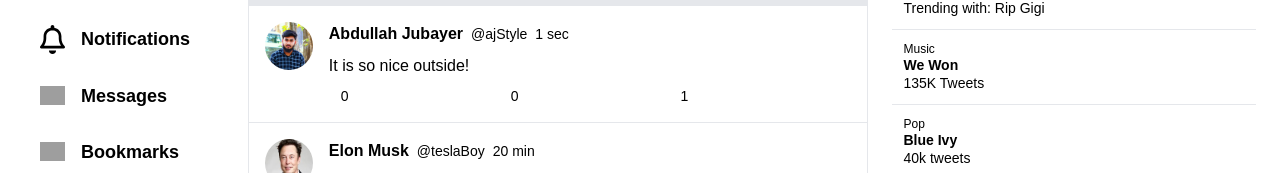
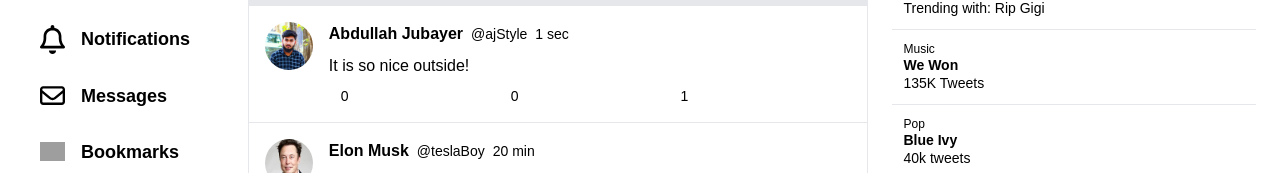
Before and after one commit to Abdullah9001/tweeter-clone, a Nuxt app: page / in a window 1280 px wide. Shown: the part 158-331 px from the top of the page. Built offline with nearby package versions, Linux system fonts and the light colour scheme; grey boxes are pictures that could not be loaded.

Commit message:
notification and messege icon done

```diff
--- a/pages/index.vue
+++ b/pages/index.vue
@@ -292,7 +292,7 @@ export default {
           title: "Notifications",
           id: "notifications",
         },
-        { src: "far fa-envelope", title: "Messages", id: "messages" },
+        { src: "envelope-regular.svg", title: "Messages", id: "messages" },
         { src: "far fa-bookmark", title: "Bookmarks", id: "bookmarks" },
         { src: "fas fa-clipboard-list", title: "Lists", id: "lists" },
         { src: "far fa-user", title: "Profile", id: "profile" },
```
